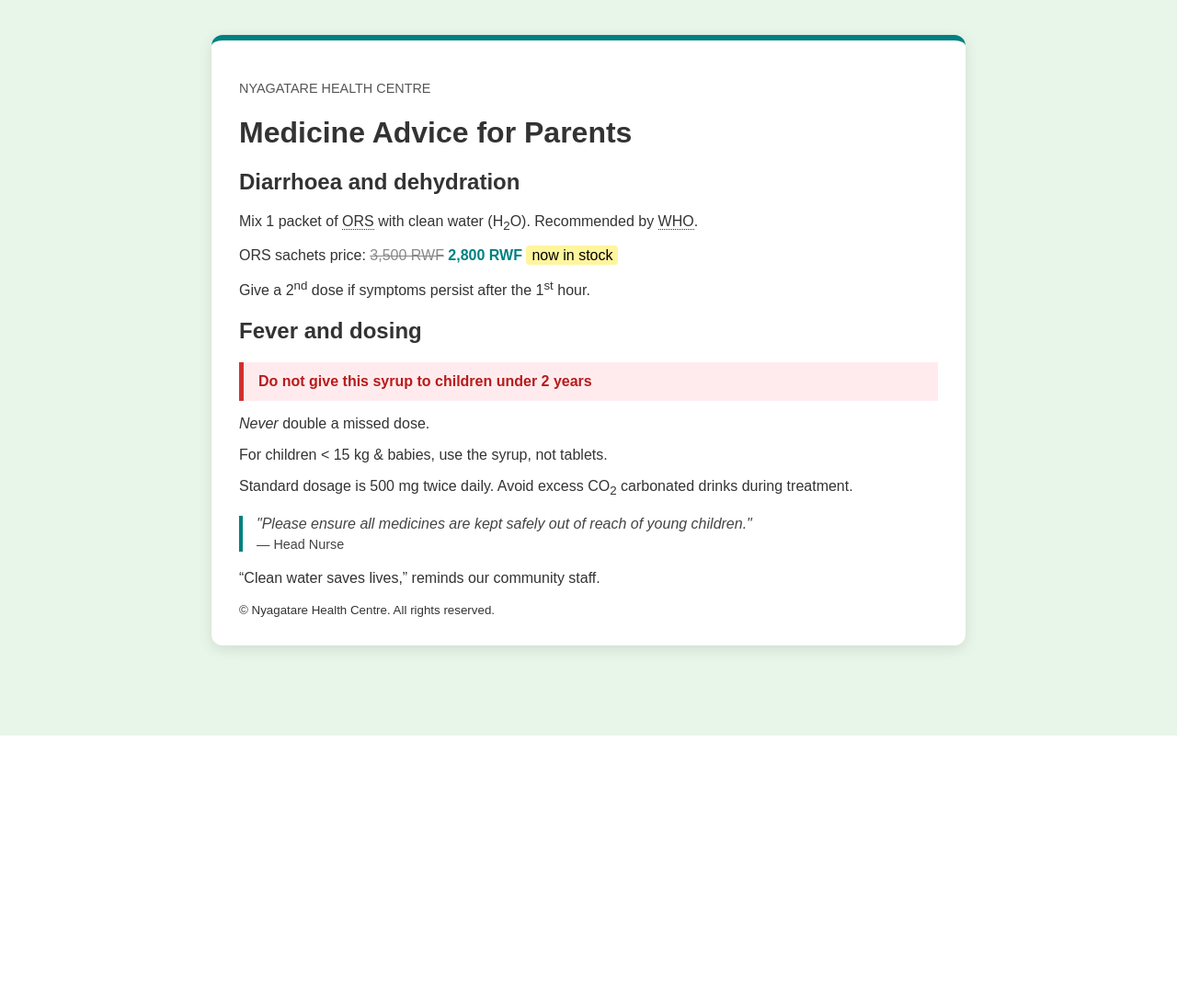
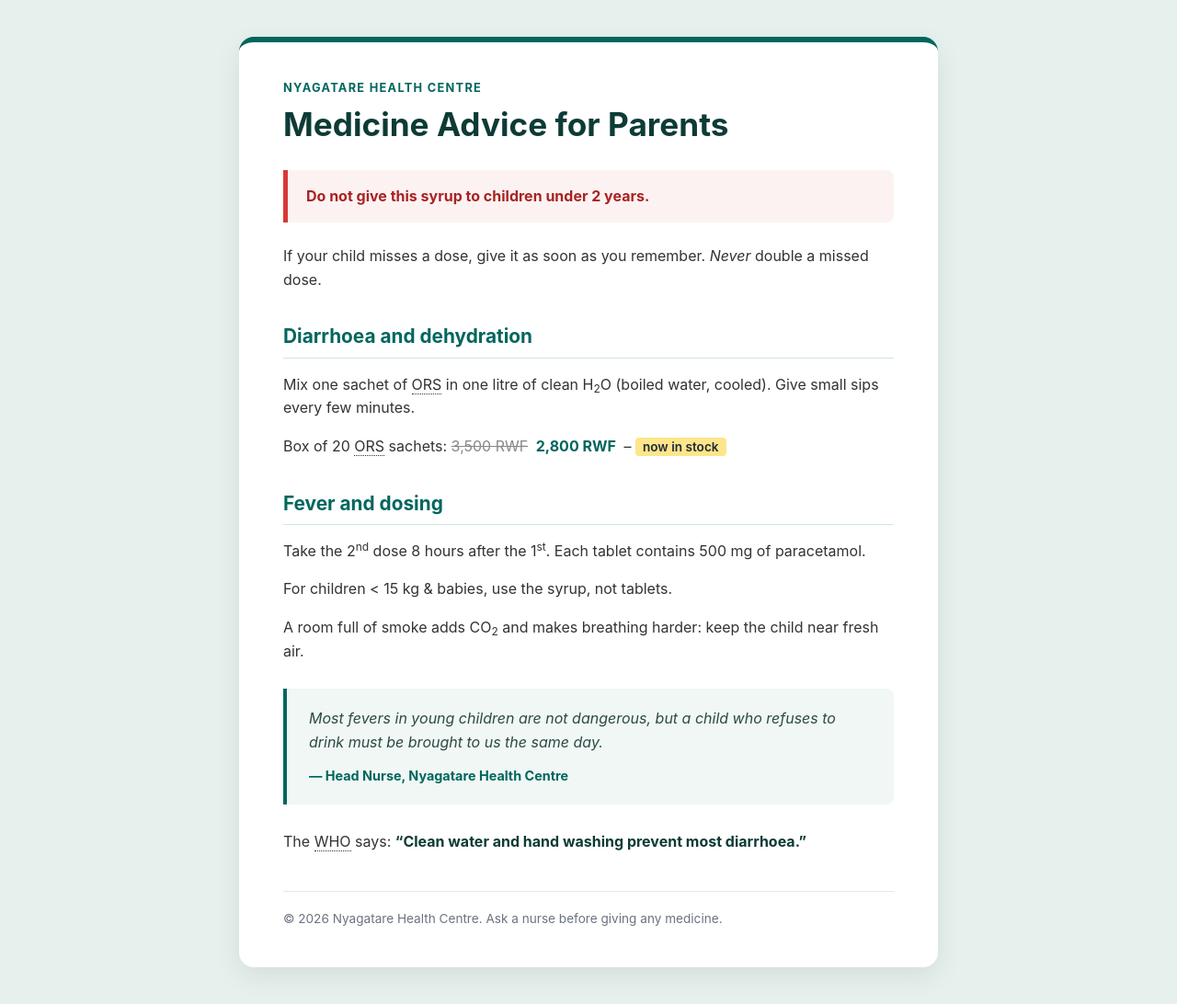
Before and after one commit to igiranezaadal/Web_design_learing_uok, a PHP site: page /medicine-advice.html in a window 1280 px wide. Shown: the whole page at 92% size. Before the commit the page ends 800 px from the top, so only its background shows below. Run offline with PHP 8.4, Linux system fonts and the light colour scheme.

Commit message:
debug medecine content

```diff
--- a/web_design_uok/Ass1/Question-2/css/style.css
+++ b/web_design_uok/Ass1/Question-2/css/style.css
@@ -1,65 +1,152 @@
 body {
-  background-color: #e8f5e9;
-  font-family: Arial, sans-serif;
-  padding: 30px 15px;
-  color: #333;
+  font-family: -apple-system, BlinkMacSystemFont, "Segoe UI", Roboto, Helvetica, Arial, sans-serif;
+  background-color: #e6f0ed;
+  color: #333333;
+  line-height: 1.6;
+  margin: 0;
+  padding: 40px 20px;
+  display: flex;
+  justify-content: center;
 }
 
-.leaflet-card {
+.leaflet {
+  background-color: #ffffff;
   max-width: 760px;
-  margin: 0 auto;
-  background-color: #ffffff;
-  border-top: 6px solid #008080;
-  border-radius: 12px;
-  box-shadow: 0 4px 15px rgba(0, 0, 0, 0.1);
-  padding: 30px;
+  width: 100%;
+  border-radius: 16px;
+  border-top: 6px solid #00665e;
+  box-shadow: 0 10px 30px rgba(0, 0, 0, 0.08);
+  padding: 40px 48px;
+  box-sizing: border-box;
 }
 
 .centre-name {
-  font-size: 0.9rem;
-  color: #555;
+  color: #00665e;
+  font-size: 0.8rem;
+  font-weight: 700;
+  letter-spacing: 0.1em;
   text-transform: uppercase;
+  margin: 0 0 8px 0;
 }
 
-.warning-box {
-  background-color: #ffebee;
-  border-left: 5px solid #d32f2f;
-  padding: 12px 16px;
-  margin: 15px 0;
-  color: #b71c1c;
+h1 {
+  color: #0d3b36;
+  font-size: 2.2rem;
+  margin: 0 0 28px 0;
+  line-height: 1.2;
+}
+
+h2 {
+  color: #00665e;
+  font-size: 1.3rem;
+  margin: 32px 0 16px 0;
+  padding-bottom: 6px;
+  border-bottom: 1px solid #d1e5e1;
+}
+
+p {
+  margin: 0 0 16px 0;
+}
+
+.warning {
+  background-color: #fdf2f2;
+  color: #a82323;
+  border-left: 5px solid #d93838;
+  padding: 16px 20px;
+  border-radius: 0 8px 8px 0;
+  margin-bottom: 24px;
 }
 
 del {
   color: #888888;
+  text-decoration: line-through;
 }
 
 ins {
-  color: #008080;
+  color: #00665e;
   font-weight: bold;
   text-decoration: none;
+  margin: 0 4px;
 }
 
 mark {
-  background-color: #fff59d; /* Yellow label */
-  padding: 2px 6px;
+  background-color: #fde68a;
+  color: #1f2937;
+  padding: 2px 8px;
   border-radius: 4px;
+  font-size: 0.85rem;
+  font-weight: 600;
 }
 
 abbr {
-  border-bottom: 1px dotted #333;
   text-decoration: none;
+  border-bottom: 1px dotted #333333;
+  cursor: help;
+}
+
+sub, sup {
+  font-size: 0.75em;
+  line-height: 0;
+  position: relative;
+  vertical-align: baseline;
+}
+
+sup {
+  top: -0.5em;
+}
+
+sub {
+  bottom: -0.25em;
 }
 
 blockquote {
-  border-left: 4px solid #008080;
-  padding-left: 15px;
-  margin: 20px 0;
+  background-color: #f0f7f5;
+  border-left: 4px solid #00665e;
+  margin: 28px 0;
+  padding: 20px 24px;
+  border-radius: 0 8px 8px 0;
+}
+
+blockquote p {
   font-style: italic;
-  color: #444;
+  color: #2c4a45;
+  margin-bottom: 12px;
 }
 
 blockquote footer {
   font-style: normal;
+  font-weight: bold;
+  color: #00665e;
   font-size: 0.9rem;
-  margin-top: 5px;
 }
+
+q {
+  font-weight: bold;
+  color: #0d3b36;
+}
+
+.leaflet-footer {
+  margin-top: 40px;
+  padding-top: 16px;
+  border-top: 1px solid #e5e7eb;
+  color: #6b7280;
+}
+
+.leaflet-footer small {
+  font-size: 0.85rem;
+}
+
+@media (max-width: 600px) {
+  body {
+    padding: 12px;
+  }
+
+  .leaflet {
+    padding: 24px 20px;
+    border-radius: 12px;
+  }
+
+  h1 {
+    font-size: 1.75rem;
+  }
+}
--- a/web_design_uok/Ass1/Question-2/medicine-advice.html
+++ b/web_design_uok/Ass1/Question-2/medicine-advice.html
@@ -3,41 +3,39 @@
 <head>
   <meta charset="UTF-8">
   <meta name="viewport" content="width=device-width, initial-scale=1.0">
-  <title>Medicine Advice for Parents</title>
+  <title>Medicine Advice for Parents - Nyagatare Health Centre</title>
   <link rel="stylesheet" href="css/style.css">
 </head>
 <body>
 
-  <main class="leaflet-card">
-    <p class="centre-name">Nyagatare Health Centre</p>
+  <main class="leaflet">
+    <p class="centre-name">NYAGATARE HEALTH CENTRE</p>
     <h1>Medicine Advice for Parents</h1>
 
-    <section>
-      <h2>Diarrhoea and dehydration</h2>
-      <p>Mix 1 packet of <abbr title="Oral Rehydration Salts">ORS</abbr> with clean water (H<sub>2</sub>O). Recommended by <abbr title="World Health Organization">WHO</abbr>.</p>
-      <p>ORS sachets price: <del>3,500 RWF</del> <ins>2,800 RWF</ins> <mark>now in stock</mark></p>
-      <p>Give a 2<sup>nd</sup> dose if symptoms persist after the 1<sup>st</sup> hour.</p>
-    </section>
+    <div class="warning">
+      <strong>Do not give this syrup to children under 2 years.</strong>
+    </div>
 
-    <section>
-      <h2>Fever and dosing</h2>
-      <div class="warning-box">
-        <strong>Do not give this syrup to children under 2 years</strong>
-      </div>
-      <p><em>Never</em> double a missed dose.</p>
-      <p>For children &lt; 15 kg &amp; babies, use the syrup, not tablets.</p>
-      <p>Standard dosage is 500&nbsp;mg twice daily. Avoid excess CO<sub>2</sub> carbonated drinks during treatment.</p>
+    <p>If your child misses a dose, give it as soon as you remember. <em>Never</em> double a missed dose.</p>
 
-      <blockquote>
-        "Please ensure all medicines are kept safely out of reach of young children."
-        <footer>— Head Nurse</footer>
-      </blockquote>
+    <h2>Diarrhoea and dehydration</h2>
+    <p>Mix one sachet of <abbr title="Oral Rehydration Salts">ORS</abbr> in one litre of clean H<sub>2</sub>O (boiled water, cooled). Give small sips every few minutes.</p>
+    <p>Box of 20 <abbr title="Oral Rehydration Salts">ORS</abbr> sachets: <del>3,500 RWF</del> <ins>2,800 RWF</ins> &ndash; <mark>now in stock</mark></p>
 
-      <p><q>Clean water saves lives,</q> reminds our community staff.</p>
-    </section>
+    <h2>Fever and dosing</h2>
+    <p>Take the 2<sup>nd</sup> dose 8 hours after the 1<sup>st</sup>. Each tablet contains 500&nbsp;mg of paracetamol.</p>
+    <p>For children &lt; 15 kg &amp; babies, use the syrup, not tablets.</p>
+    <p>A room full of smoke adds CO<sub>2</sub> and makes breathing harder: keep the child near fresh air.</p>
 
-    <footer>
-      <small>&copy; Nyagatare Health Centre. All rights reserved.</small>
+    <blockquote>
+      <p>Most fevers in young children are not dangerous, but a child who refuses to drink must be brought to us the same day.</p>
+      <footer>&mdash; Head Nurse, Nyagatare Health Centre</footer>
+    </blockquote>
+
+    <p>The <abbr title="World Health Organization">WHO</abbr> says: <q>Clean water and hand washing prevent most diarrhoea.</q></p>
+
+    <footer class="leaflet-footer">
+      <small>&copy; 2026 Nyagatare Health Centre. Ask a nurse before giving any medicine.</small>
     </footer>
   </main>
 
```
